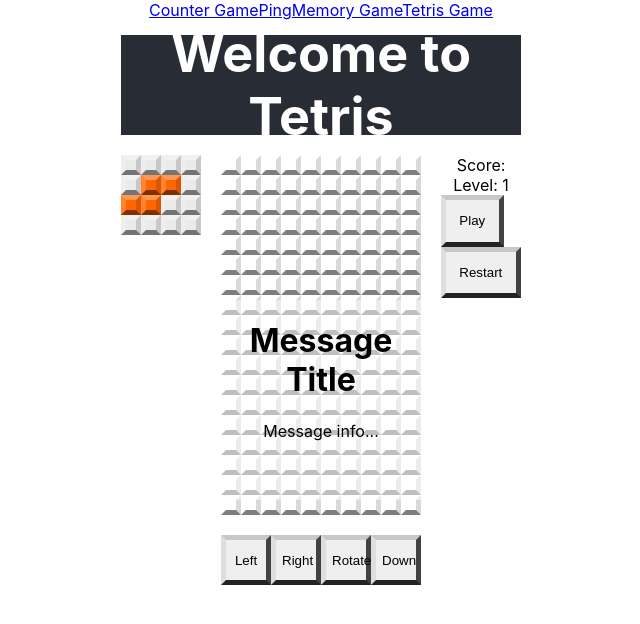
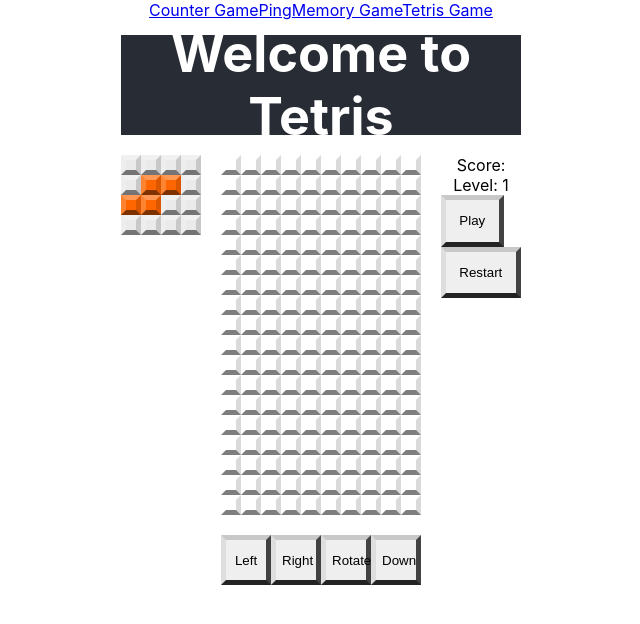
Before and after one commit to DigitalCraftsStudents/dev-arcade, a React (Create React App) app in the folder client/: page /tetris in a window 1280 px wide. Shown: the top 624 px of the page, without its empty margins (319-959 px from the left). Built offline with nearby package versions, Linux system fonts and the light colour scheme.

Commit message:
added connection for popup

```diff
--- a/client/src/games/tetris/components/MessagePopup.js
+++ b/client/src/games/tetris/components/MessagePopup.js
@@ -1,11 +1,25 @@
-import React from 'react'
+import React from "react";
+import { useSelector } from "react-redux";
 
 // Displays a message
 export default function MessagePopup(props) {
+  const isRunning = useSelector((state) => state.game.isRunning);
+  const gameOver = useSelector((state) => state.game.gameOver);
+
+  let message = "";
+  let isHidden = "hidden";
+
+  if (gameOver) {
+    message = "Game Over";
+    isHidden = "";
+  } else if (!isRunning) {
+    message = "Paused";
+    isHidden = "";
+  }
+
   return (
-    <div className='message-popup'>
-      <h1>Message Title</h1>
-      <p>Message info...</p>
+    <div className={`message-popup ${isHidden}`}>
+      <h1>{message}</h1>
     </div>
-  )
+  );
 }
```
